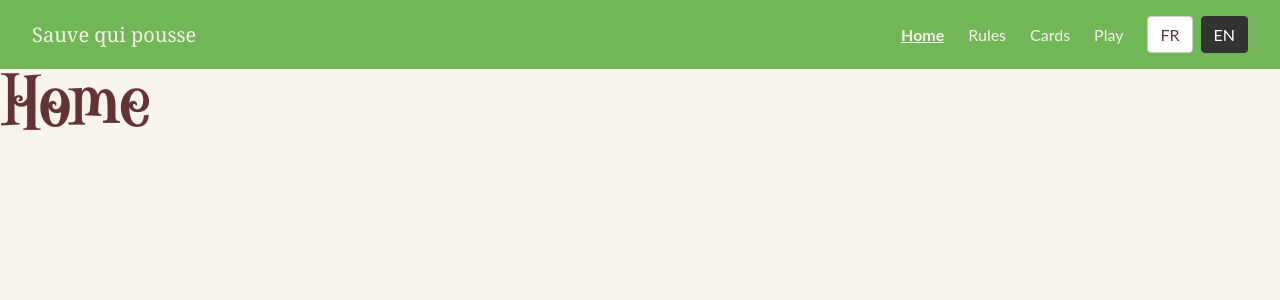
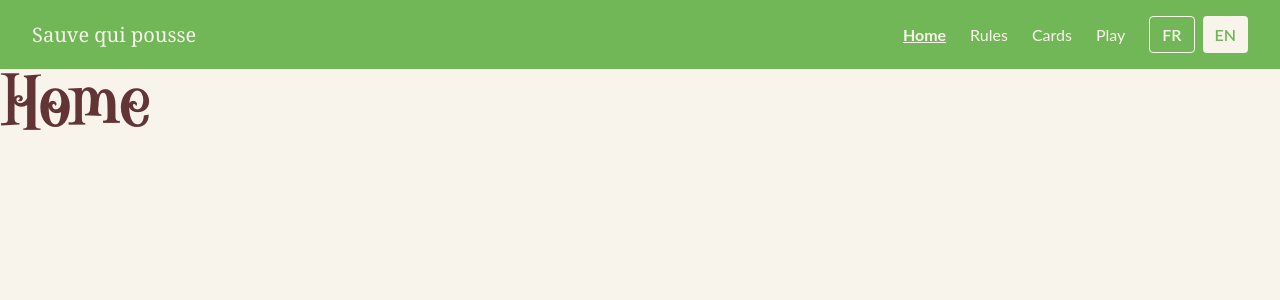
Before and after one commit to DerouillonAlice/sauve_qui_pousse, a Vue app: page / in a window 1280 px wide. Shown: the top 300 px of the page. Built offline with nearby package versions, Linux system fonts and the light colour scheme.

Commit message:
refactor: update LanguageSelector styles

```diff
--- a/src/components/LanguageSelector.vue
+++ b/src/components/LanguageSelector.vue
@@ -1,11 +1,15 @@
 <template>
-  <div class="language-selector">
+  <div class="flex gap-2">
     <button
       v-for="locale in locales"
       :key="locale"
-      :class="{ active: i18n.locale.value === locale }"
       @click="changeLocale(locale)"
-      class="px-3 py-1 rounded border transition-colors"
+      :class="[
+        'px-3 py-1 rounded transition-colors font-semibold',
+        i18n.locale.value === locale
+          ? 'bg-cream text-primary'
+          : 'bg-transparent text-cream border border-cream hover:bg-cream hover:text-primary'
+      ]"
     >
       {{ locale.toUpperCase() }}
     </button>
@@ -23,22 +27,3 @@ const changeLocale = (locale: string) => {
   localStorage.setItem('locale', locale)
 }
 </script>
-
-<style scoped>
-.language-selector {
-  display: flex;
-  gap: 0.5rem;
-}
-
-.language-selector button {
-  cursor: pointer;
-  border-color: #ccc;
-  background: white;
-}
-
-.language-selector button.active {
-  background: #333;
-  color: white;
-  border-color: #333;
-}
-</style>
```
